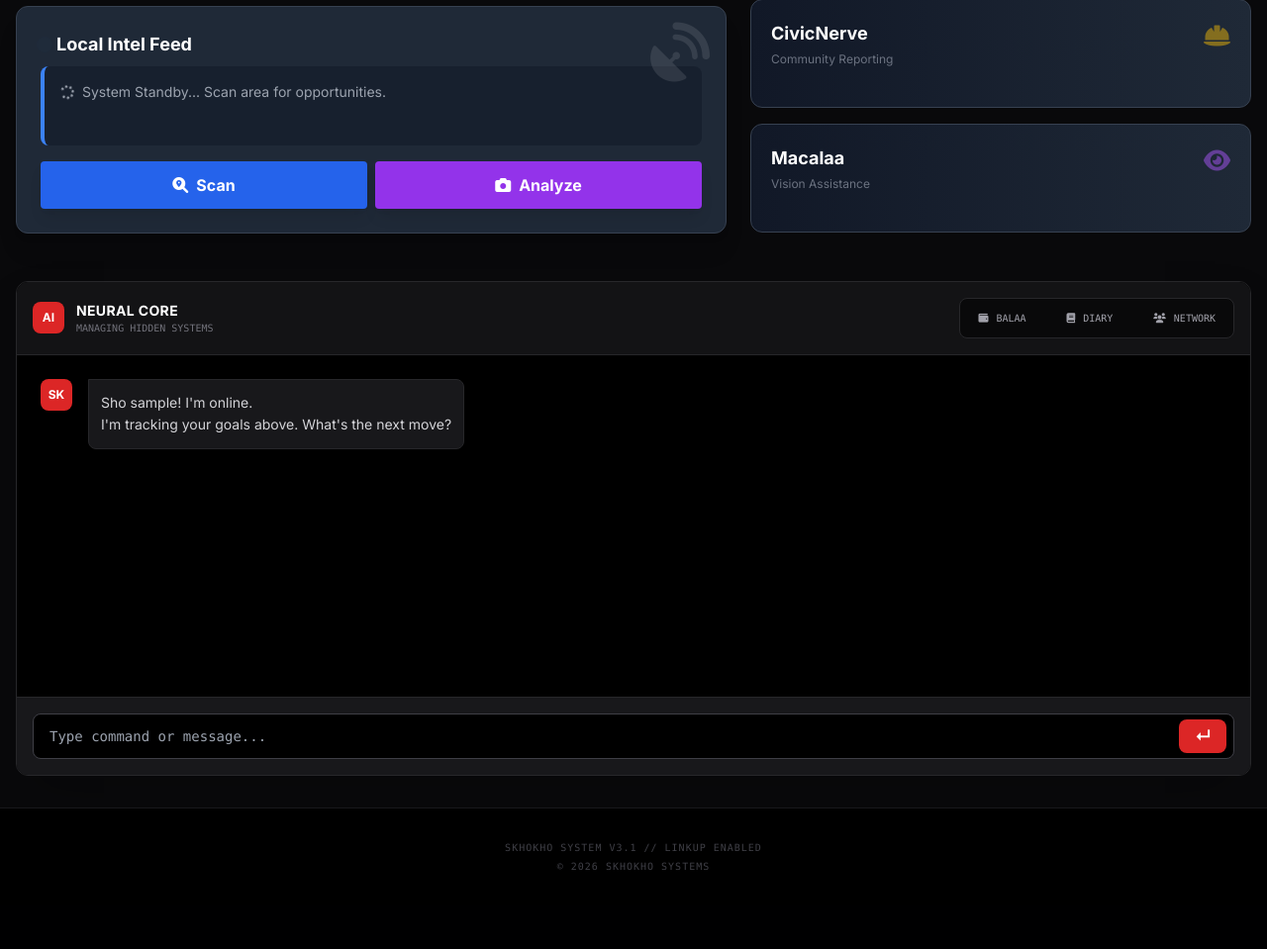
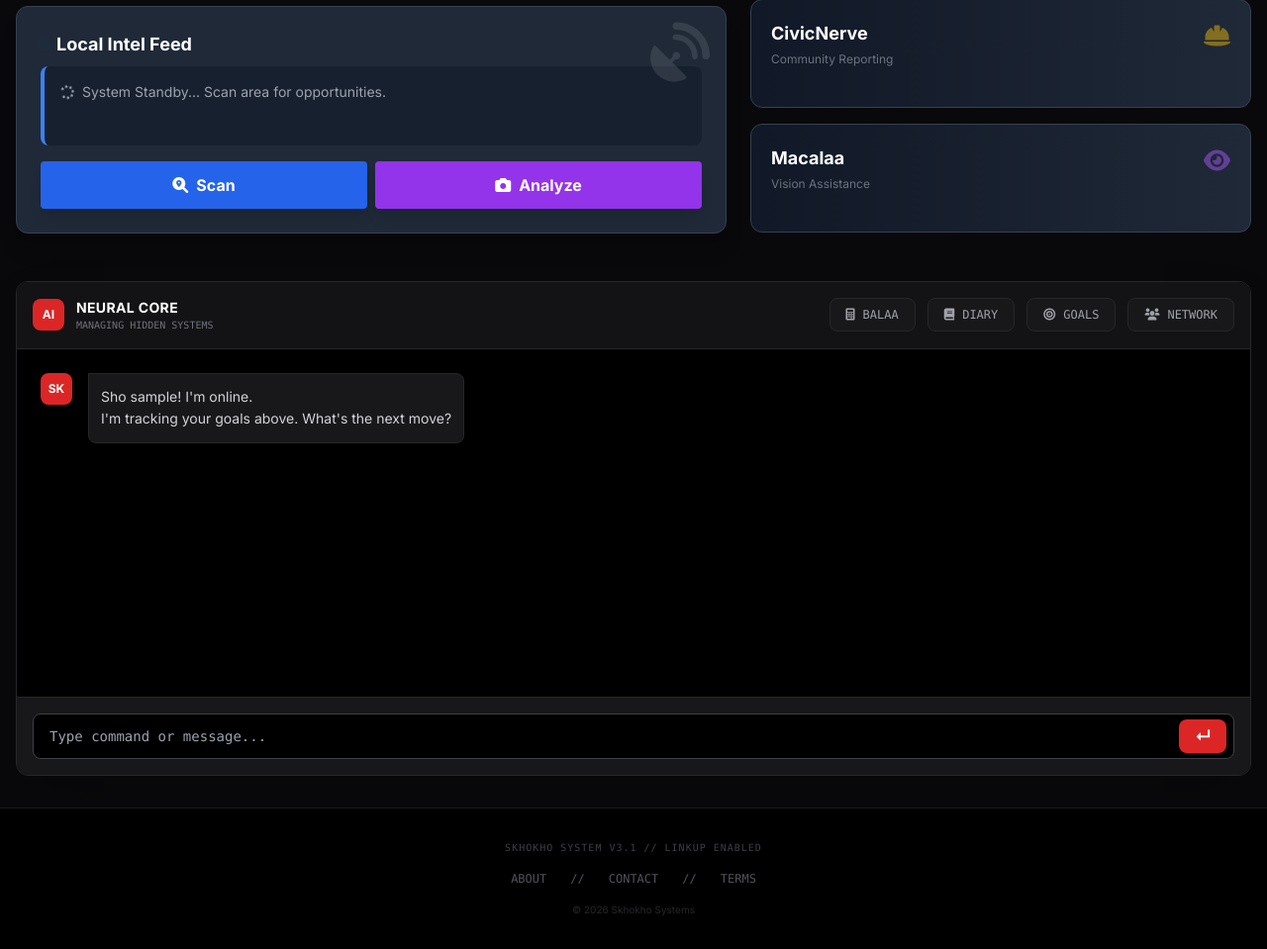
Before and after one commit to ChumaMike/Skhokho, a Flask app: page / in a window 1280 px wide. Shown: the part 383-1342 px from the top of the page at 99% size. Before the commit the page ends 1262 px from the top, so only its background shows below. Run offline with Flask 3, Linux system fonts and the light colour scheme; the visitor is signed in with stand-in values (Sample User, id 1); data that the repository does not hold is empty; some libraries are stand-ins or nearby versions.

Commit message:
v3.1 adding about us and contact

```diff
--- a/app/routes/main.py
+++ b/app/routes/main.py
@@ -45,3 +45,11 @@ def home():
 @main_bp.route('/about')
 def about():
     return render_template('about.html')
+
+@main_bp.route('/contact', methods=['GET', 'POST'])
+def contact():
+    # In a real app, you would handle the POST request here (send email)
+    if request.method == 'POST':
+        flash("Message transmitted. The Core has received your input.", "success")
+        return redirect(url_for('main.contact'))
+    return render_template('contact.html')
--- a/app/templates/base.html
+++ b/app/templates/base.html
@@ -92,11 +92,22 @@
     </main>
 
     <footer class="border-t border-zinc-900 bg-black py-8 mt-auto">
-        <div class="container mx-auto px-6 text-center text-zinc-700 text-[10px] font-mono tracking-widest uppercase">
-            <p class="mb-1">SKHOKHO SYSTEM V3.1 // LINKUP ENABLED</p>
-            <p>&copy; 2026 Skhokho Systems</p>
+    <div class="container mx-auto px-6 text-center">
+        <p class="text-zinc-700 text-[10px] font-mono tracking-widest uppercase mb-4">
+            SKHOKHO SYSTEM V3.1 // LINKUP ENABLED
+        </p>
+
+        <div class="flex justify-center gap-6 text-xs font-mono text-zinc-600">
+            <a href="{{ url_for('main.about') }}" class="hover:text-white transition">ABOUT</a>
+            <span>//</span>
+            <a href="{{ url_for('main.contact') }}" class="hover:text-white transition">CONTACT</a>
+            <span>//</span>
+            <a href="#" class="hover:text-white transition">TERMS</a>
         </div>
-    </footer>
+
+        <p class="mt-4 text-zinc-800 text-[10px]">&copy; 2026 Skhokho Systems</p>
+    </div>
+</footer>
 
 </body>
 </html>
--- a/app/templates/index.html
+++ b/app/templates/index.html
@@ -130,18 +130,24 @@
             </div>
         </div>
 
-        <div class="flex gap-2 bg-black/50 p-1.5 rounded-lg border border-zinc-800">
-            <a href="{{ url_for('tools.balaa') }}" class="px-3 py-1.5 rounded hover:bg-zinc-800 text-zinc-400 hover:text-white text-[10px] font-mono transition flex items-center gap-2">
-                <i class="fas fa-wallet"></i> BALAA
+        <div class="flex flex-wrap gap-3">
+
+            <a href="{{ url_for('tools.balaa') }}" class="flex items-center gap-2 px-4 py-2 bg-zinc-900 border border-zinc-800 hover:border-zinc-600 rounded-lg text-xs font-mono text-zinc-400 hover:text-white transition">
+                <i class="fas fa-calculator"></i> BALAA
             </a>
-            <div class="w-px bg-zinc-800 h-full"></div>
-            <a href="{{ url_for('tools.diary') }}" class="px-3 py-1.5 rounded hover:bg-zinc-800 text-zinc-400 hover:text-white text-[10px] font-mono transition flex items-center gap-2">
+
+            <a href="{{ url_for('tools.diary') }}" class="flex items-center gap-2 px-4 py-2 bg-zinc-900 border border-zinc-800 hover:border-zinc-600 rounded-lg text-xs font-mono text-zinc-400 hover:text-white transition">
                 <i class="fas fa-book"></i> DIARY
             </a>
-            <div class="w-px bg-zinc-800 h-full"></div>
-            <a href="{{ url_for('crm.dashboard') }}" class="px-3 py-1.5 rounded hover:bg-zinc-800 text-zinc-400 hover:text-white text-[10px] font-mono transition flex items-center gap-2">
+
+            <a href="{{ url_for('goals.dashboard') }}" class="flex items-center gap-2 px-4 py-2 bg-zinc-900 border border-zinc-800 hover:border-red-500 rounded-lg text-xs font-mono text-zinc-400 hover:text-red-500 transition">
+                <i class="fas fa-bullseye"></i> GOALS
+            </a>
+
+            <a href="{{ url_for('crm.network') }}" class="flex items-center gap-2 px-4 py-2 bg-zinc-900 border border-zinc-800 hover:border-zinc-600 rounded-lg text-xs font-mono text-zinc-400 hover:text-white transition">
                 <i class="fas fa-users"></i> NETWORK
             </a>
+
         </div>
     </div>
 
```
Also changed, not shown: app/templates/contact.html (added, +75 -0 lines).
